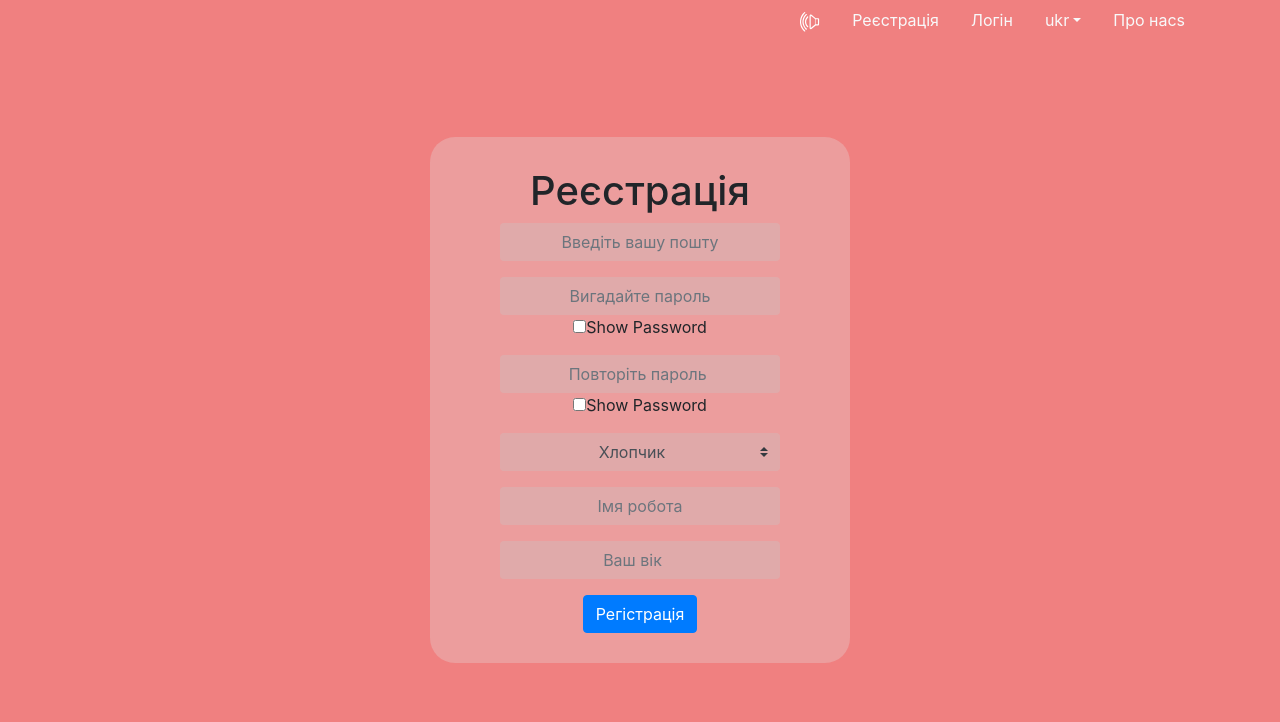
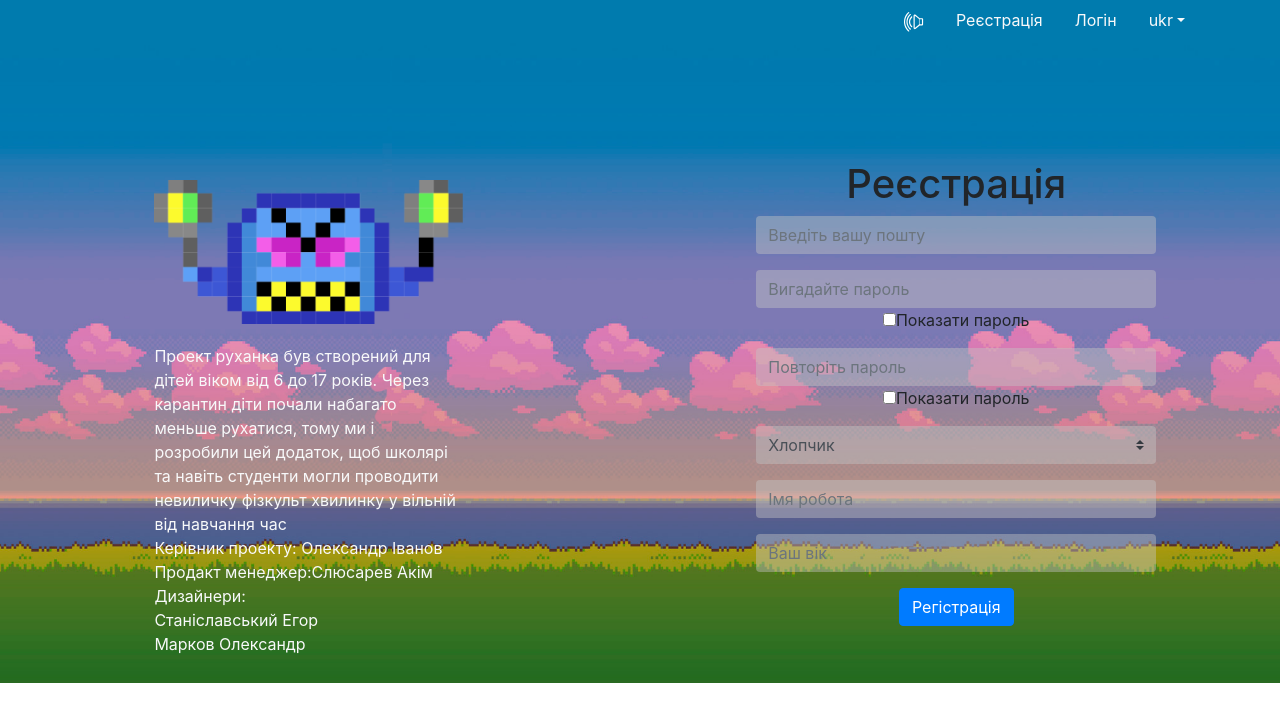
Before and after one commit to Neshell/ruh, a PHP site: page / in a window 1280 px wide. Shown: the top 722 px of the page. Run offline with PHP 8.4, Linux system fonts and the light colour scheme; some libraries are stand-ins or nearby versions.

Commit message:
Some style changes

```diff
--- a/application/views/main-view.php
+++ b/application/views/main-view.php
@@ -1,3 +1,25 @@
+<div class="row">
+    <div class="main-view__outer сol-12">
+        <div class="col-12 col-sm-6 col-md-4 col-xl">
+            <div class="about_us_desc">
+                <img class="about_us_img img-fluid" src="/img/head%201.png" alt="head">
+                <p class="text-justify-center text-light ">Проект руханка був створений для дітей віком від 6 до 17
+                    років.
+                    Через карантин діти почали набагато меньше рухатися, тому ми і розробили цей додаток, щоб школярі та
+                    навіть
+                    студенти могли проводити невиличку фізкульт хвилинку у вільній від навчання час
+                    <br>
+                    Керівник проекту: Олександр Іванов
+                    <br>
+                    Продакт менеджер:Слюсарев Акім
+                    <br>
+                    Дизайнери:<br>
+                    Станіславський Егор<br>
+                    Марков Олександр
+                </p>
+            </div>
+        </div>
+        <div class="col-12 col-sm-6 col-md-4 col-xl">
             <form method="post" action="main/step">
                 <h1>Реєстрація</h1>
                 <div class="form-group">
@@ -5,13 +27,14 @@
                            aria-describedby="emailHelp">
                 </div>
                 <div class="form-group">
-        <input type="password" placeholder="Вигадайте пароль" class="password form-control" id="exampleInputPassword">
-        <input type="checkbox" onclick="myFunction(this.id)" id="checkbox1">Show Password
-
+                    <input type="password" placeholder="Вигадайте пароль" class="password form-control"
+                           id="exampleInputPassword">
+                    <input type="checkbox" onclick="myFunction(this.id)" id="checkbox1">Показати пароль
                 </div>
                 <div class="form-group">
-        <input type="password" placeholder="Повторіть пароль " class="password form-control" id="exampleInputPassword1">
-        <input type="checkbox" onclick="myFunction(this.id)" id="checkbox2">Show Password
+                    <input type="password" placeholder="Повторіть пароль " class="password form-control"
+                           id="exampleInputPassword1">
+                    <input type="checkbox" onclick="myFunction(this.id)" id="checkbox2">Показати пароль
 
                 </div>
                 <div class="form-group">
@@ -30,3 +53,6 @@
                 </div>
                 <button type="submit" class="btn btn-primary">Регістрація</button>
             </form>
+        </div>
+    </div>
+</div>
--- a/application/views/template-view.php
+++ b/application/views/template-view.php
@@ -27,7 +27,6 @@
                         <img src="/img/icons/volume_up.svg" class="img-fluid volume-up" alt="" id="vol" onclick="volume()"></a>
                         <img src="" alt="">
                 </li>
-
                 <li class="nav-item">
                     <a class="nav-link text-light" href="/main">Реєстрація</a>
                 </li>
@@ -42,9 +41,6 @@
                         <a class="dropdown-item" href="#">Рус</a>
                         <a class="dropdown-item" href="#">eng</a>
                     </div>
-                </li>
-                <li class="nav-item">
-                    <a class="nav-link text-light" href="/aboutus">Про насs</a>
                 </li>
             </ul>
         </nav>
--- a/public/css/style.css
+++ b/public/css/style.css
@@ -5,7 +5,9 @@
 }
 
 body {
-  background: lightcoral;
+  background: url("/img/bg.png") no-repeat;
+  background-size: cover;
+  overflow-x: hidden;
 }
 
 .container-fluid {
@@ -23,35 +25,35 @@ body {
   min-width: auto;
 }
 
+/* registration page*/
+.main-view__outer {
+  margin: 0 auto;
+  display: flex;
+  position: fixed;
+  top: 20%;
+  justify-content: space-between;
+}
+
 /*FORMS*/
 form {
-  background: #E1DBDB50;
-  padding: 30px 70px;
-  border-radius: 25px;
   text-align: center;
-  position: absolute;
-  width: 420px;
-  top: 50%;
-  left: 50%;
-  -webkit-transform: translate(-50%, -50%);
-  -ms-transform: translate(-50%, -50%);
-  transform: translate(-50%, -50%);
+  max-width: 400px;
+  margin: 0 auto;
 }
 form .form-control {
   border: none;
-  text-align: center;
-  background-color: #C4C4C450;
+  background-color: #C4C4C470;
 }
 form .form-control:focus {
-  background-color: #C4C4C450;
+  background-color: #C4C4C470;
   border: none;
 }
 
 /* ABOUT US*/
 .about_us_desc {
-  text-align: center;
   margin: 0 auto;
-  width: 50%;
+  max-width: 50%;
+  font-size: 1em;
 }
 .about_us_desc .about_us_img {
   padding: 20px 0;
@@ -104,5 +106,11 @@ form .form-control:focus {
 /* CONFIG - ROBOT */
 /*# sourceMappingURL=style.css.map */
 /*# sourceMappingURL=style.css.map */
+/*media queries*/
+@media screen and (max-width: 992px) {
+  body {
+    background: url("/img/mobile_bg.jpg");
+  }
+}
 
 /*# sourceMappingURL=style.css.map */
--- a/public/css/style.sass
+++ b/public/css/style.sass
@@ -4,7 +4,10 @@
   margin: 0
 
 body
-  background: lightcoral
+  background: url("/img/bg.png") no-repeat
+  background-size: cover
+  overflow-x: hidden
+
 
 .container-fluid
   width: 90%
@@ -12,41 +15,38 @@ body
 /* NAV*/
 .nav-item
   color: white
-
   .volume-up
     width: 25px
-
   .dropdown-menu
     min-width: auto
 
+
+/* registration page*/
+.main-view__outer
+  margin: 0 auto
+  display: flex
+  position: fixed
+  top: 20%
+  justify-content: space-between
 /*FORMS*/
 
 form
-  background: #E1DBDB50
-  padding: 30px 70px
-  border-radius: 25px
   text-align: center
-  position: absolute
-  width: 420px
-  top: 50%
-  left: 50%
-  -webkit-transform: translate(-50%, -50%)
-  -ms-transform: translate(-50%, -50%)
-  transform: translate(-50%, -50%)
+  max-width: 400px
+  margin: 0 auto
   .form-control
     border: none
-    text-align: center
-    background-color: #C4C4C450
+    background-color: #C4C4C470
     &:focus
-      background-color: #C4C4C450
+      background-color: #C4C4C470
       border: none
+
 
 /* ABOUT US*/
 .about_us_desc
-  text-align: center
   margin: 0 auto
-  width: 50%
-
+  max-width: 50%
+  font-size: 1em
   .about_us_img
     padding: 20px 0
 
@@ -100,3 +100,8 @@ form
 /*# sourceMappingURL=style.css.map */
 
 /*# sourceMappingURL=style.css.map */
+/*media queries*/
+
+@media screen and (max-width: 992px)
+  body
+    background: url("/img/mobile_bg.jpg")
```
Also changed, not shown: application/views/robot_config.php (+23 -1 lines), public/img/bg.png, public/img/mobile_bg.jpg (added), 1 other file. Lines whose indentation alone changed are shown as unchanged.
